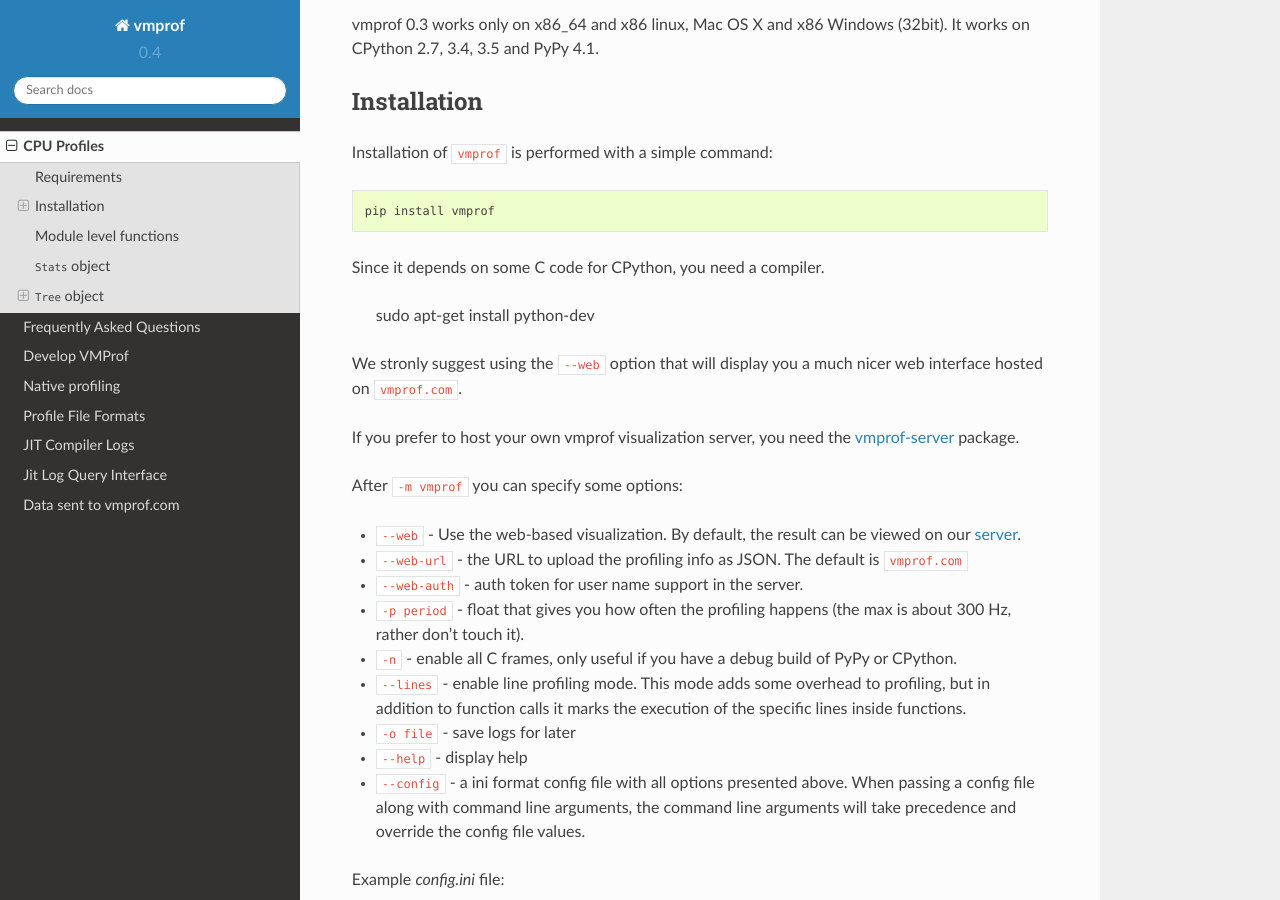
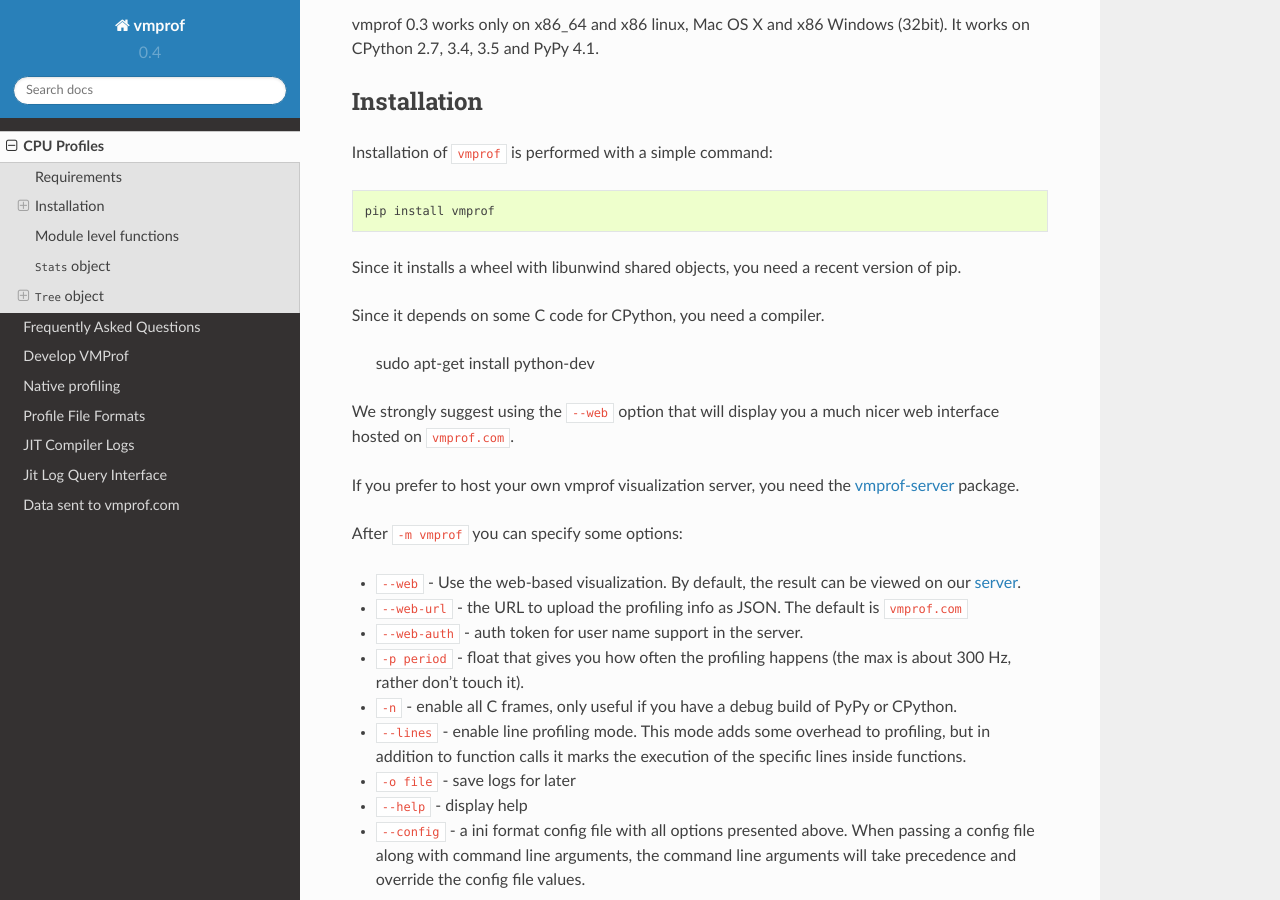
Before and after one commit to vmprof/vmprof-python, a Sphinx documentation site: the page built from docs/vmprof.rst, in a window 1280 px wide and 900 px high, scrolled down 960 px. Built offline with Sphinx 7.4.7 and the Read the Docs theme 2.0.0, drawn with Linux system fonts in a browser that asks for light colours.

Commit message:
Doc: need pip version to handle lunwind wheel
As discussed in https://github.com/vmprof/vmprof-python/issues/144#issuecomment-306165895, add a sentence to installation instructions.
I'm not sure which version of pip is needed, or if we really have the root cause clearly identified, but this should give people some options to help.
And fix a typo.

```diff
--- a/docs/vmprof.rst
+++ b/docs/vmprof.rst
@@ -51,6 +51,8 @@
 
     pip install vmprof
 
+Since it installs a wheel with libunwind shared objects, you need a recent version of pip.
+
 Since it depends on some C code for CPython, you need a compiler.
 
     sudo apt-get install python-dev
@@ -58,7 +60,7 @@
 .. _`CPython`: http://python.org
 .. _`PyPy`: http://pypy.org
 
-We stronly suggest using the ``--web`` option that will display you a much
+We strongly suggest using the ``--web`` option that will display you a much
 nicer web interface hosted on ``vmprof.com``.
 
 If you prefer to host your own vmprof visualization server, you need the
```
